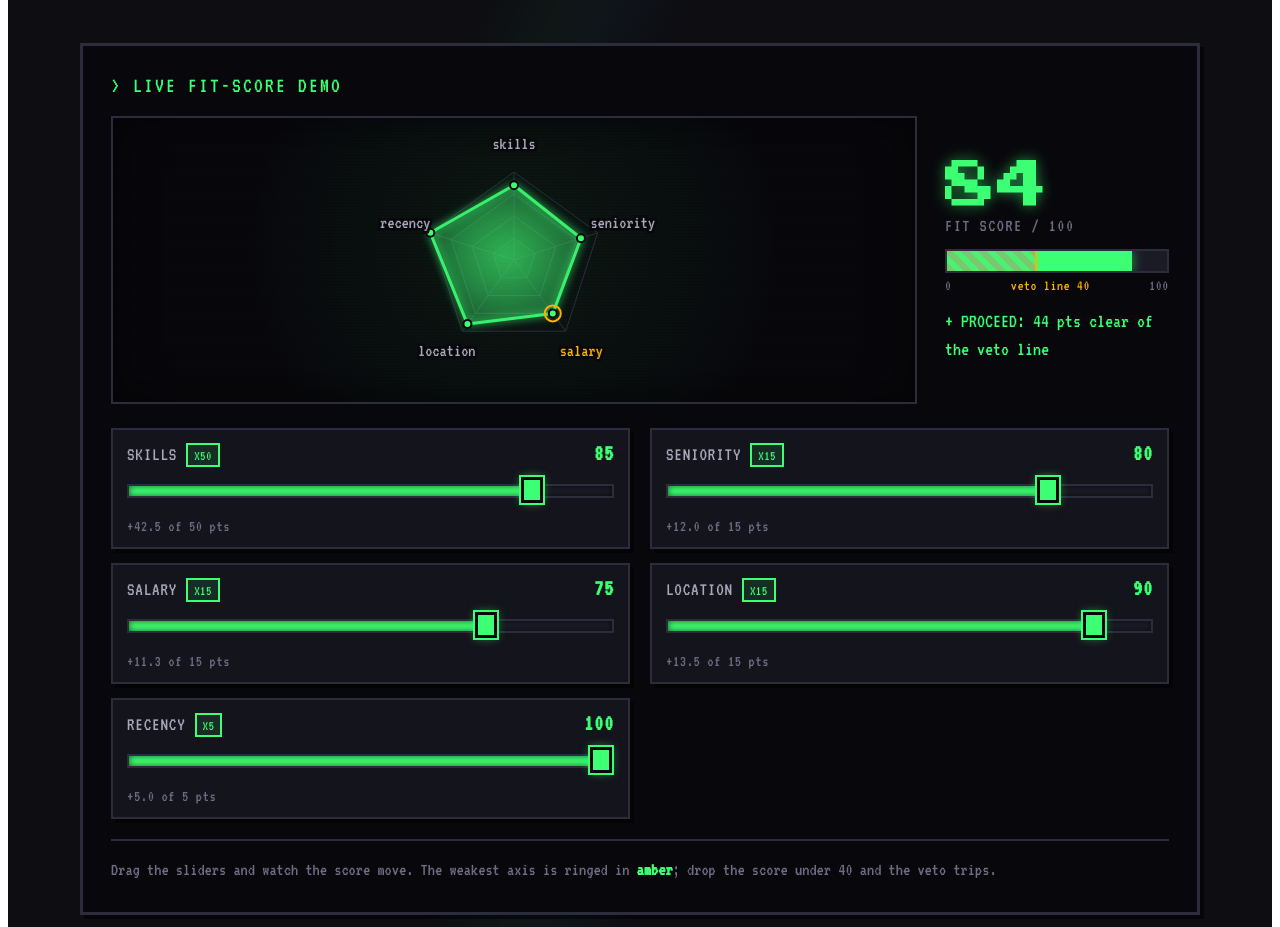
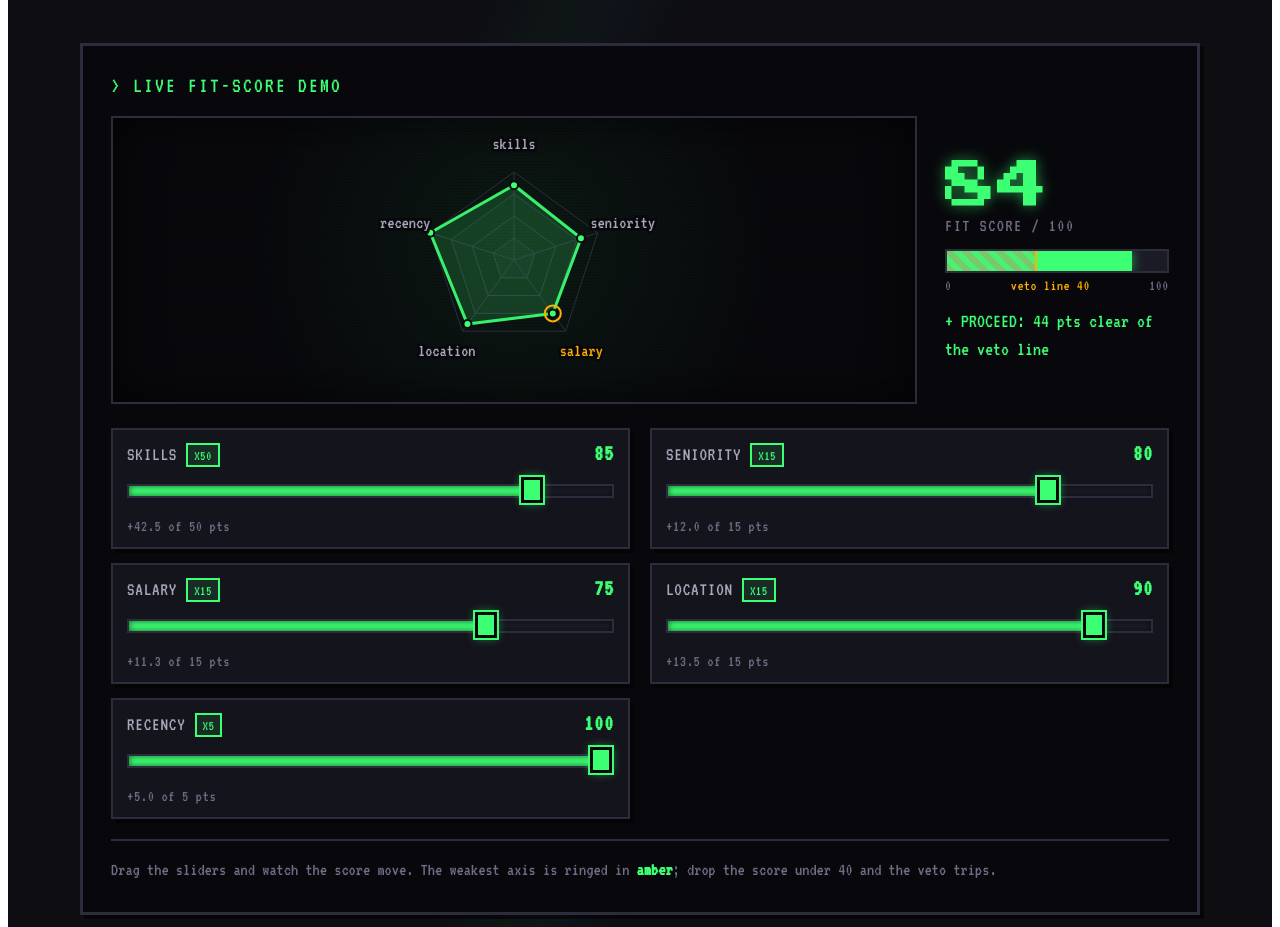
Before and after one commit to paulthorson/veto-mcp, a React (Vite) app in the folder site/: page / in a window 1280 px wide. Shown: the part 2240-3167 px from the top of the page. Built offline with nearby package versions, Linux system fonts and the light colour scheme.

Commit message:
Radar: remove glowing polygon fill (flat translucent fill + crisp stroke)
Co-authored-by: Paul Thorson <655797+paulthorson@users.noreply.github.com>

```diff
--- a/site/src/demos/radar.tsx
+++ b/site/src/demos/radar.tsx
@@ -53,20 +53,6 @@ export default function RadarDemo() {
       <div className="radar-grid">
         <div className="radar-chart">
           <svg viewBox="0 0 340 260" className="radar-svg" aria-hidden="true">
-            <defs>
-              <filter id="radar-glow" x="-40%" y="-40%" width="180%" height="180%">
-                <feGaussianBlur stdDeviation="4" result="blur" />
-                <feMerge>
-                  <feMergeNode in="blur" />
-                  <feMergeNode in="SourceGraphic" />
-                </feMerge>
-              </filter>
-              <radialGradient id="radar-fill" cx="50%" cy="50%" r="65%">
-                <stop offset="0%" stopColor={vetoed ? '#ff4d5e' : '#3dff73'} stopOpacity="0.45" />
-                <stop offset="100%" stopColor={vetoed ? '#ff4d5e' : '#3dff73'} stopOpacity="0.12" />
-              </radialGradient>
-            </defs>
-
             {/* concentric guide rings */}
             {rings.map((ring, ri) => (
               <polygon
@@ -84,15 +70,14 @@ export default function RadarDemo() {
               return <line key={i} x1={cx} y1={cy} x2={x2} y2={y2} stroke="#2c2c3d" strokeWidth="1" />;
             })}
 
-            {/* live polygon with neon glow */}
+            {/* live polygon (flat translucent fill, crisp stroke) */}
             <polygon
               className="radar-poly"
               points={AXES.map((a, i) => fmt(pt(i, vals[a], cx, cy, r))).join(' ')}
-              fill="url(#radar-fill)"
+              fill={vetoed ? 'rgba(255,77,94,0.20)' : 'rgba(61,255,115,0.18)'}
               stroke={vetoed ? '#ff4d5e' : '#3dff73'}
               strokeWidth="3"
               strokeLinejoin="round"
-              filter="url(#radar-glow)"
             />
 
             {/* vertex markers; the weakest axis gets a warning ring */}
```
